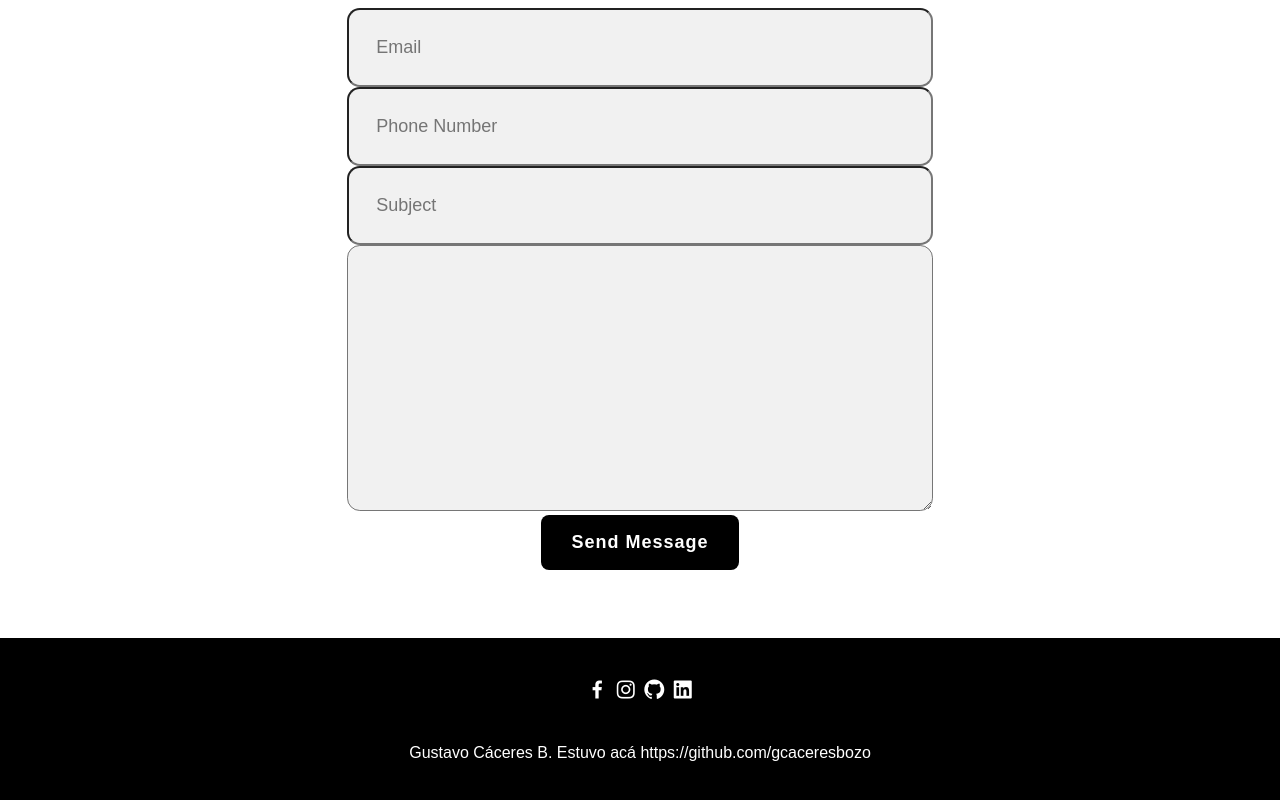
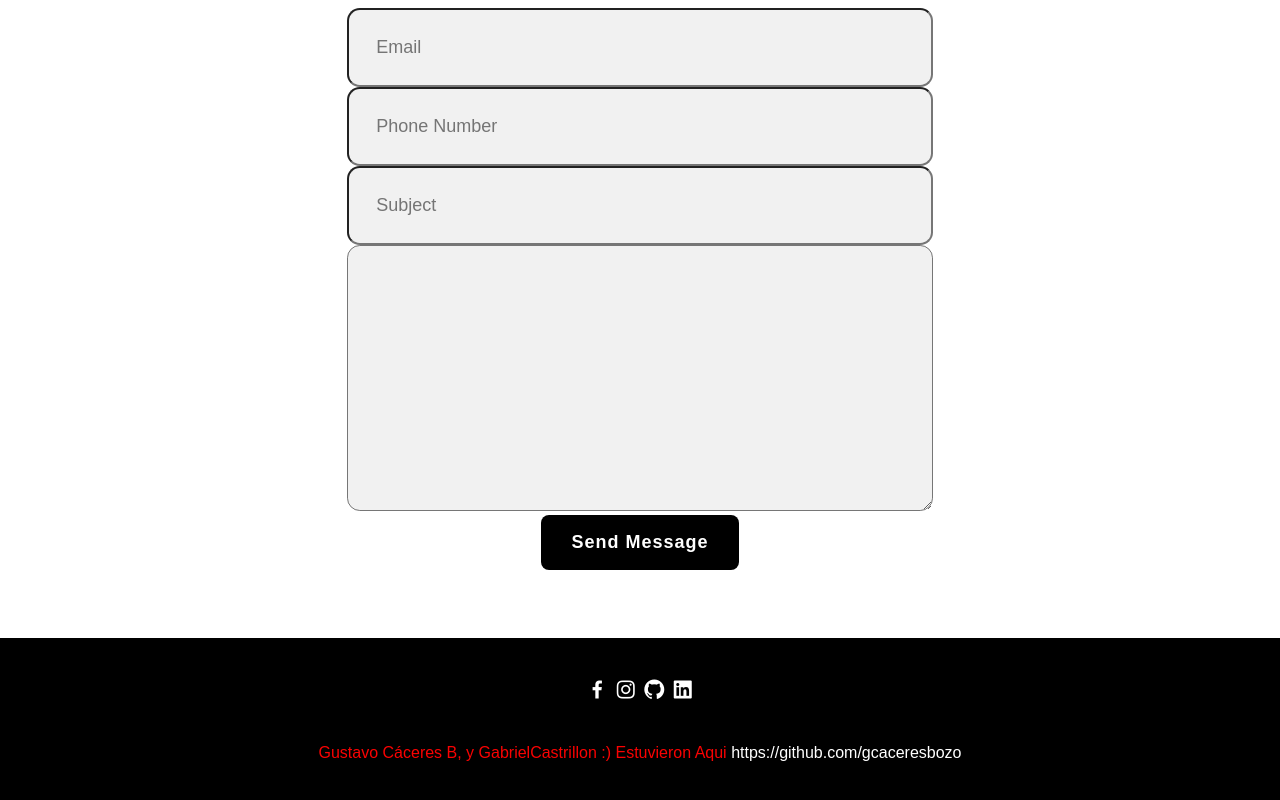
Before and after one commit to Markayala13/Markayala-portfolio.github.io, a plain HTML site: page index.html in a window 1280 px wide. Shown: the part 3273-4073 px from the top of the page. Drawn offline with nearby package versions, Linux system fonts and the light colour scheme.

Commit message:
agregue una participacion en el footer y le hice contaste de color rojo

```diff
--- a/assets/css/style.css
+++ b/assets/css/style.css
@@ -282,7 +282,7 @@ main {
 
 /* Estilo para el texto debajo de los íconos */
 .footer-text {
-    color: white;
+    color: rgb(250, 2, 2);
     font-size: 16px;
     text-align: center;
     margin-top: 20px; /* Agregar margen para separar el texto de los íconos */
--- a/index.html
+++ b/index.html
@@ -116,7 +116,7 @@
       <a href="https://www.linkedin.com/in/marco-ayala-497704299/" target="_blank"><i class="social bx bxl-linkedin-square"></i></a>
     </div>
     <!-- Agregar el párrafo debajo de los enlaces -->
-    <p class="footer-text">Gustavo Cáceres B. Estuvo acá <a href="https://github.com/gcaceresbozo" style="color: white;">https://github.com/gcaceresbozo</a></p>
+    <p class="footer-text">Gustavo Cáceres B, y GabrielCastrillon :) Estuvieron Aqui <a href="https://github.com/gcaceresbozo" style="color: white;">https://github.com/gcaceresbozo</a></p>
   </footer>
 
   </body>
--- a/style2.css
+++ b/style2.css
@@ -163,7 +163,7 @@ empieza footer
   bottom: 0;
   width: 100%;
   padding: 40px 0;
-  background-color: black;
+  background-color: rgb(8, 8, 8);
   justify-content: center;
   align-items: center;
   gap: 20px;
```
